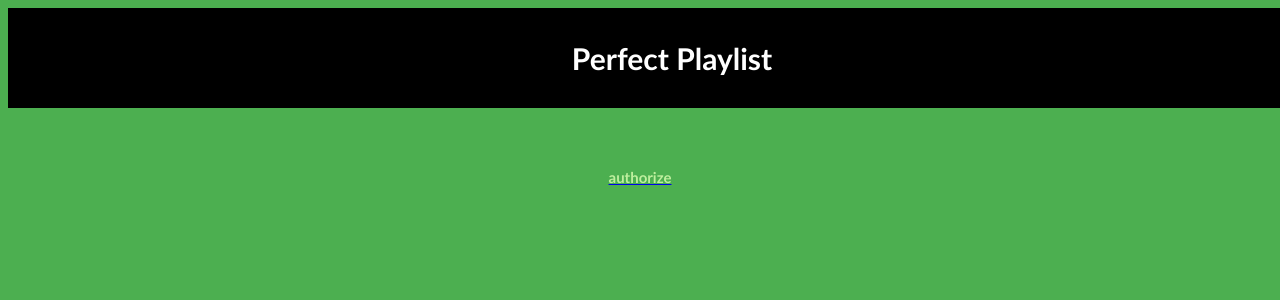
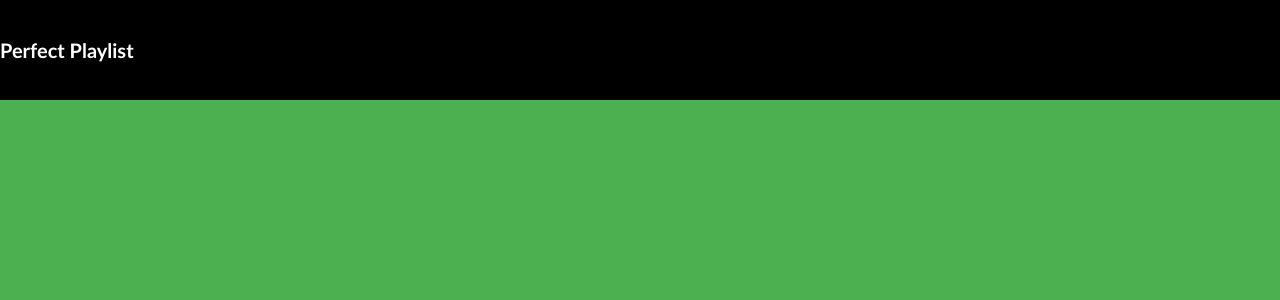
Before and after one commit to omwan/playlist, a Flask app: page / in a window 1280 px wide; the page is wider, and only the part inside the window is pictured. Shown: the top 300 px of that part. Run offline with Flask 2, Linux system fonts and the light colour scheme.

Commit message:
fixed header css

```diff
--- a/static/style.css
+++ b/static/style.css
@@ -22,16 +22,17 @@ body {
 }
 
 .header {
-    max-width:100%;
-    margin:0px auto 20px auto;
+    position:fixed;
+    top:0px;
+    left:0px;
+    height:100px;
     width:100%;
     background:#000;
     color:#fff;
-    text-align:center;
-    font-weight:bold;
-    padding: 32px;
-    font-size: 30px;
-    border-bottom:10px solid #4CAF50;
+    line-height:100px;
+    font-size:20px;
+    font-weight: bold;
+
 }
 
 .playlists {
```
